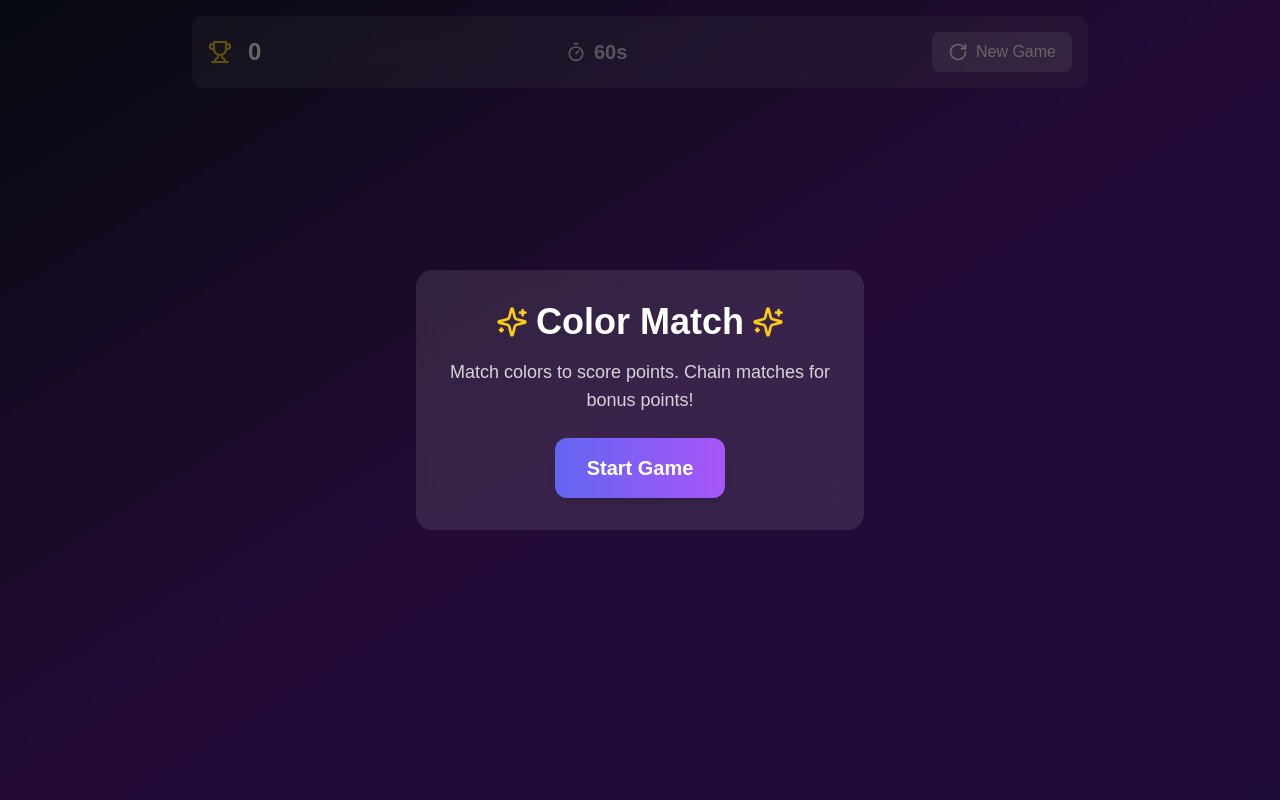
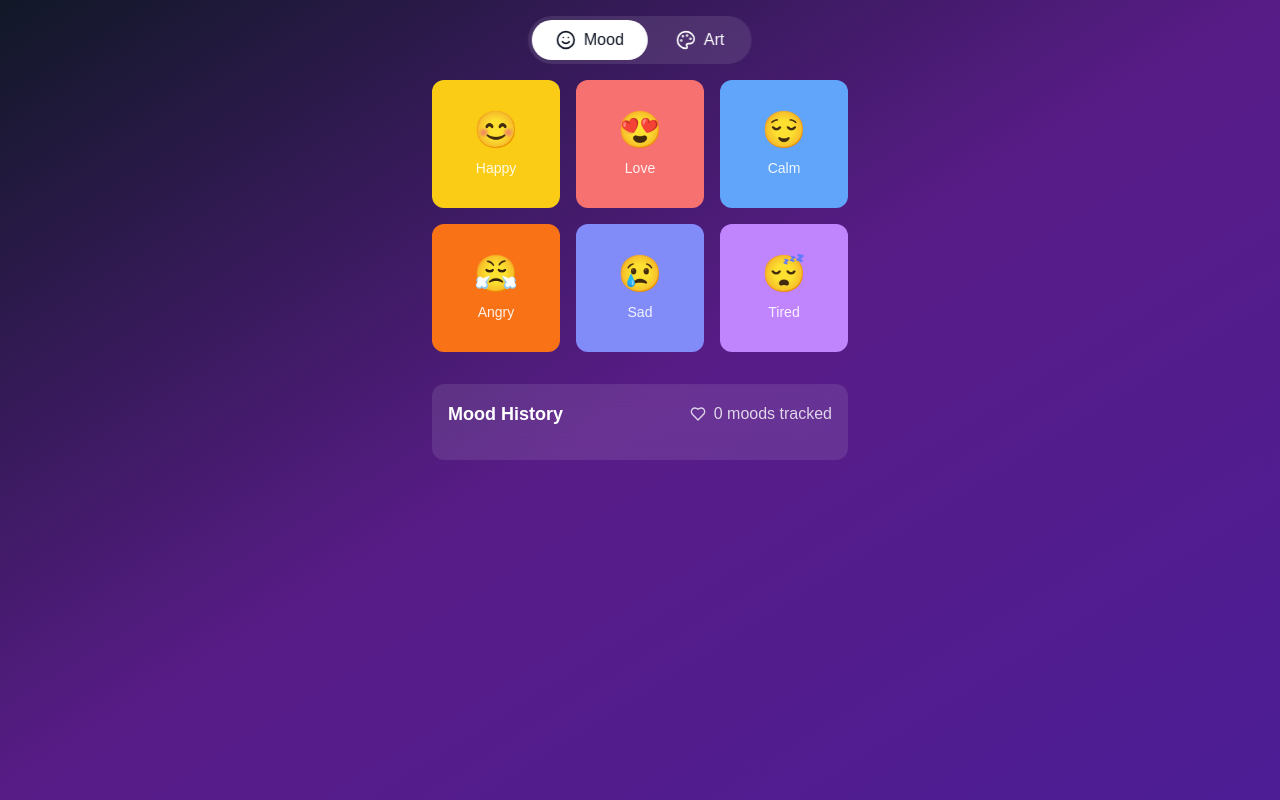
Before and after one commit to Umar-Lateef/mood-and-art-app, a Next.js app: page / in a window 1280 px wide. Built offline with nearby package versions, Linux system fonts and the light colour scheme.

Commit message:
update stuff

```diff
--- a/src/app/page.js
+++ b/src/app/page.js
@@ -1,165 +1,242 @@
 "use client";
 
-import { useState, useEffect } from 'react';
-import { Sparkles, Trophy, RotateCw, Timer } from 'lucide-react';
+import { useState, useEffect, useRef } from 'react';
+import { Smile, Palette, Heart, RotateCw } from 'lucide-react';
 
-export default function ColorMatch() {
-  const [tiles, setTiles] = useState([]);
-  const [score, setScore] = useState(0);
-  const [selectedTile, setSelectedTile] = useState(null);
-  const [timeLeft, setTimeLeft] = useState(60);
-  const [isPlaying, setIsPlaying] = useState(false);
-  const [chain, setChain] = useState(0);
+export default function MoodArtApp() {
+  const [currentMode, setCurrentMode] = useState('mood');
 
-  const colors = {
-    red: 'bg-gradient-to-br from-red-400 to-rose-600',
-    blue: 'bg-gradient-to-br from-blue-400 to-indigo-600',
-    green: 'bg-gradient-to-br from-green-400 to-emerald-600',
-    purple: 'bg-gradient-to-br from-purple-400 to-violet-600',
-    yellow: 'bg-gradient-to-br from-yellow-400 to-amber-600',
+  // Mood Tracker State
+  const [moodHistory, setMoodHistory] = useState([]);
+  const [moodCount, setMoodCount] = useState(0);
+
+  // Art Canvas State
+  const [isDrawing, setIsDrawing] = useState(false);
+  const [particles, setParticles] = useState([]);
+  const [hue, setHue] = useState(0);
+
+  const canvasRef = useRef(null);
+  const ctxRef = useRef(null);
+
+  const moods = [
+    { emoji: '😊', label: 'Happy', color: 'bg-yellow-400' },
+    { emoji: '😍', label: 'Love', color: 'bg-red-400' },
+    { emoji: '😌', label: 'Calm', color: 'bg-blue-400' },
+    { emoji: '😤', label: 'Angry', color: 'bg-orange-500' },
+    { emoji: '😢', label: 'Sad', color: 'bg-indigo-400' },
+    { emoji: '😴', label: 'Tired', color: 'bg-purple-400' },
+  ];
+
+  useEffect(() => {
+    if (currentMode === 'art') {
+      const canvas = canvasRef.current;
+      canvas.width = window.innerWidth;
+      canvas.height = window.innerHeight;
+      ctxRef.current = canvas.getContext('2d');
+    }
+  }, [currentMode]);
+
+  // Mood Functions
+  const addMood = (mood) => {
+    const newMood = {
+      id: Date.now(),
+      ...mood,
+      timestamp: new Date().toLocaleTimeString(),
+    };
+    setMoodHistory(prev => [newMood, ...prev]);
+    setMoodCount(prev => prev + 1);
   };
 
-  const startGame = () => {
-    const colorKeys = Object.keys(colors);
-    const initialTiles = Array(24).fill(null).map((_, index) => ({
-      id: index,
-      color: colorKeys[Math.floor(index / 5)],
-      isMatched: false,
-      isSelected: false,
-      isRevealed: false,
-    }));
+  // Art Functions
+  const startDrawing = (e) => {
+    setIsDrawing(true);
+    draw(e);
+  };
 
-    // Shuffle tiles
-    const shuffled = [...initialTiles].sort(() => Math.random() - 0.5);
-    setTiles(shuffled);
-    setScore(0);
-    setTimeLeft(60);
-    setIsPlaying(true);
-    setChain(0);
+  const stopDrawing = () => {
+    setIsDrawing(false);
+  };
+
+  const draw = (e) => {
+    if (!isDrawing) return;
+
+    const ctx = ctxRef.current;
+    const rect = canvasRef.current.getBoundingClientRect();
+    const x = e.clientX - rect.left;
+    const y = e.clientY - rect.top;
+
+    ctx.strokeStyle = `hsl(${hue}, 100%, 50%)`;
+    ctx.lineWidth = 15;
+    ctx.lineCap = 'round';
+    ctx.lineJoin = 'round';
+
+    ctx.lineTo(x, y);
+    ctx.stroke();
+    ctx.beginPath();
+    ctx.moveTo(x, y);
+
+    createParticle(x, y);
+    setHue(prev => (prev + 1) % 360);
+  };
+
+  const createParticle = (x, y) => {
+    const newParticle = {
+      id: Date.now() + Math.random(),
+      x,
+      y,
+      size: Math.random() * 10 + 5,
+      color: `hsl(${hue}, 100%, 50%)`,
+      speedX: Math.random() * 4 - 2,
+      speedY: Math.random() * 4 - 2,
+      life: 1,
+    };
+
+    setParticles(prev => [...prev, newParticle]);
+  };
+
+  const clearCanvas = () => {
+    const ctx = ctxRef.current;
+    ctx.fillStyle = 'rgba(0, 0, 0, 0.1)';
+    ctx.fillRect(0, 0, canvasRef.current.width, canvasRef.current.height);
   };
 
   useEffect(() => {
-    let timer;
-    if (isPlaying && timeLeft > 0) {
-      timer = setInterval(() => {
-        setTimeLeft(prev => prev - 1);
-      }, 1000);
-    } else if (timeLeft === 0) {
-      setIsPlaying(false);
+    if (currentMode === 'art') {
+      const interval = setInterval(() => {
+        clearCanvas();
+        setParticles(prev =>
+          prev
+            .map(particle => ({
+              ...particle,
+              x: particle.x + particle.speedX,
+              y: particle.y + particle.speedY,
+              life: particle.life - 0.02,
+              size: particle.size * 0.95,
+            }))
+            .filter(particle => particle.life > 0)
+        );
+      }, 16);
+
+      return () => clearInterval(interval);
     }
-    return () => clearInterval(timer);
-  }, [isPlaying, timeLeft]);
-
-  const handleTileClick = (tile) => {
-    if (!isPlaying || tile.isMatched) return;
-
-    const newTiles = [...tiles];
-    const clickedTile = newTiles[tile.id];
-
-    if (selectedTile === null) {
-      // First tile selection
-      clickedTile.isSelected = true;
-      setSelectedTile(clickedTile);
-    } else if (selectedTile.id !== clickedTile.id) {
-      // Second tile selection
-      clickedTile.isSelected = true;
-
-      if (selectedTile.color === clickedTile.color) {
-        // Match found
-        selectedTile.isMatched = true;
-        clickedTile.isMatched = true;
-        setChain(prev => prev + 1);
-        setScore(prev => prev + (100 * chain));
-      } else {
-        // No match
-        setTimeout(() => {
-          newTiles[selectedTile.id].isSelected = false;
-          newTiles[clickedTile.id].isSelected = false;
-          setTiles([...newTiles]);
-        }, 1000);
-        setChain(0);
-      }
-      setSelectedTile(null);
-    }
-
-    setTiles(newTiles);
-  };
+  }, [currentMode]);
 
   return (
-    <div className="min-h-screen bg-gradient-to-br from-gray-900 via-purple-900 to-violet-900 p-4">
-      <div className="max-w-4xl mx-auto">
-        {/* Header */}
-        <div className="bg-white/10 backdrop-blur-md rounded-xl p-4 mb-6 flex justify-between items-center">
-          <div className="flex items-center gap-4">
-            <Trophy className="w-6 h-6 text-yellow-400" />
-            <span className="text-2xl font-bold text-white">{score}</span>
-          </div>
-          <div className="flex items-center gap-2">
-            <Timer className="w-5 h-5 text-white/80" />
-            <span className="text-xl font-semibold text-white/80">{timeLeft}s</span>
-          </div>
+    <div className="min-h-screen bg-gradient-to-br from-gray-900 via-purple-900 to-violet-900">
+      {/* Mode Switcher */}
+      <div className="fixed top-4 left-1/2 -translate-x-1/2 bg-white/10 backdrop-blur-md rounded-full p-1 flex gap-1 z-10">
         <button
-            onClick={startGame}
-            className="bg-white/20 hover:bg-white/30 text-white px-4 py-2 rounded-lg
-                     transition-all flex items-center gap-2 hover:scale-105"
+          onClick={() => setCurrentMode('mood')}
+          className={`px-6 py-2 rounded-full flex items-center gap-2 transition-all
+                     ${currentMode === 'mood' ?
+                     'bg-white text-gray-900' :
+                     'text-white hover:bg-white/10'}`}
         >
-            <RotateCw className="w-5 h-5" />
-            New Game
+          <Smile className="w-5 h-5" />
+          Mood
+        </button>
+        <button
+          onClick={() => setCurrentMode('art')}
+          className={`px-6 py-2 rounded-full flex items-center gap-2 transition-all
+                     ${currentMode === 'art' ?
+                     'bg-white text-gray-900' :
+                     'text-white hover:bg-white/10'}`}
+        >
+          <Palette className="w-5 h-5" />
+          Art
         </button>
       </div>
 
-        {/* Game Grid */}
-        <div className="grid grid-cols-4 sm:grid-cols-6 gap-3">
-          {tiles.map(tile => (
+      {/* Mood Tracker */}
+      {currentMode === 'mood' && (
+        <div className="max-w-md mx-auto pt-20 px-4">
+          {/* Mood Grid */}
+          <div className="grid grid-cols-3 gap-4 mb-8">
+            {moods.map(mood => (
               <button
-              key={tile.id}
-              onClick={() => handleTileClick(tile)}
-              className={`aspect-square rounded-xl transition-all transform
-                ${tile.isMatched ? 'opacity-0 scale-0' : 'opacity-100 scale-100'}
-                ${tile.isSelected ? 'ring-4 ring-white scale-95' : 'hover:scale-105'}
-                ${colors[tile.color]}
-                shadow-lg hover:shadow-xl`}
+                key={mood.label}
+                onClick={() => addMood(mood)}
+                className={`${mood.color} rounded-xl p-4 aspect-square flex flex-col items-center
+                           justify-center gap-2 transition-transform hover:scale-105 active:scale-95`}
               >
-              {tile.isMatched && (
-                <Sparkles className="w-6 h-6 text-white animate-ping" />
-              )}
+                <span className="text-4xl">{mood.emoji}</span>
+                <span className="text-sm font-medium text-white/90">{mood.label}</span>
               </button>
             ))}
           </div>
 
-        {/* Chain Multiplier */}
-        {chain > 1 && (
-          <div className="fixed top-10 right-10 bg-white/20 backdrop-blur-sm rounded-full px-4 py-2
-                         text-white font-bold animate-bounce">
-            {chain}x Chain!
+          {/* Mood History */}
+          <div className="bg-white/10 backdrop-blur-md rounded-xl p-4">
+            <div className="flex items-center justify-between mb-4">
+              <h2 className="text-lg font-semibold text-white">Mood History</h2>
+              <div className="flex items-center gap-2 text-white/80">
+                <Heart className="w-4 h-4" />
+                {moodCount} moods tracked
+              </div>
+            </div>
+            <div className="space-y-3">
+              {moodHistory.map(mood => (
+                <div
+                  key={mood.id}
+                  className="flex items-center gap-3 bg-white/5 rounded-lg p-3
+                           animate-fadeIn"
+                >
+                  <span className="text-2xl">{mood.emoji}</span>
+                  <div className="flex-1">
+                    <div className="text-sm font-medium text-white">{mood.label}</div>
+                    <div className="text-xs text-white/60">{mood.timestamp}</div>
+                  </div>
+                </div>
+              ))}
+            </div>
+          </div>
         </div>
       )}
 
-        {/* Start/End Screen */}
-        {!isPlaying && (
-          <div className="fixed inset-0 bg-black/60 flex items-center justify-center">
-            <div className="bg-white/10 backdrop-blur-md rounded-2xl p-8 text-center max-w-md">
-              <h1 className="text-4xl font-bold text-white mb-4 flex items-center justify-center gap-2">
-                <Sparkles className="w-8 h-8 text-yellow-400" />
-                Color Match
-                <Sparkles className="w-8 h-8 text-yellow-400" />
-              </h1>
-              <p className="text-white/80 text-lg mb-6">
-                Match colors to score points. Chain matches for bonus points!
-              </p>
+      {/* Art Canvas */}
+      {currentMode === 'art' && (
+        <div className="fixed inset-0">
+          <canvas
+            ref={canvasRef}
+            className="touch-none"
+            onMouseDown={startDrawing}
+            onMouseUp={stopDrawing}
+            onMouseOut={stopDrawing}
+            onMouseMove={draw}
+            onTouchStart={(e) => {
+              e.preventDefault();
+              const touch = e.touches[0];
+              startDrawing({
+                clientX: touch.clientX,
+                clientY: touch.clientY,
+              });
+            }}
+            onTouchEnd={stopDrawing}
+            onTouchMove={(e) => {
+              e.preventDefault();
+              const touch = e.touches[0];
+              draw({
+                clientX: touch.clientX,
+                clientY: touch.clientY,
+              });
+            }}
+          />
+          {/* Art Controls */}
+          <div className="fixed bottom-4 left-1/2 -translate-x-1/2 bg-white/10 backdrop-blur-md
+                        rounded-full px-4 py-2 flex items-center gap-4">
             <button
-                onClick={startGame}
-                className="bg-gradient-to-r from-indigo-500 to-purple-500 text-white
-                         px-8 py-4 rounded-xl text-xl font-bold
-                         hover:scale-105 active:scale-95 transition-transform
-                         shadow-lg hover:shadow-xl"
+              onClick={() => {
+                const ctx = ctxRef.current;
+                ctx.fillStyle = 'black';
+                ctx.fillRect(0, 0, canvasRef.current.width, canvasRef.current.height);
+              }}
+              className="text-white hover:text-white/80 transition-colors"
             >
-                Start Game
+              <RotateCw className="w-5 h-5" />
             </button>
           </div>
         </div>
       )}
     </div>
-    </div>
   );
 }
```
Lines whose indentation alone changed are shown as unchanged.
